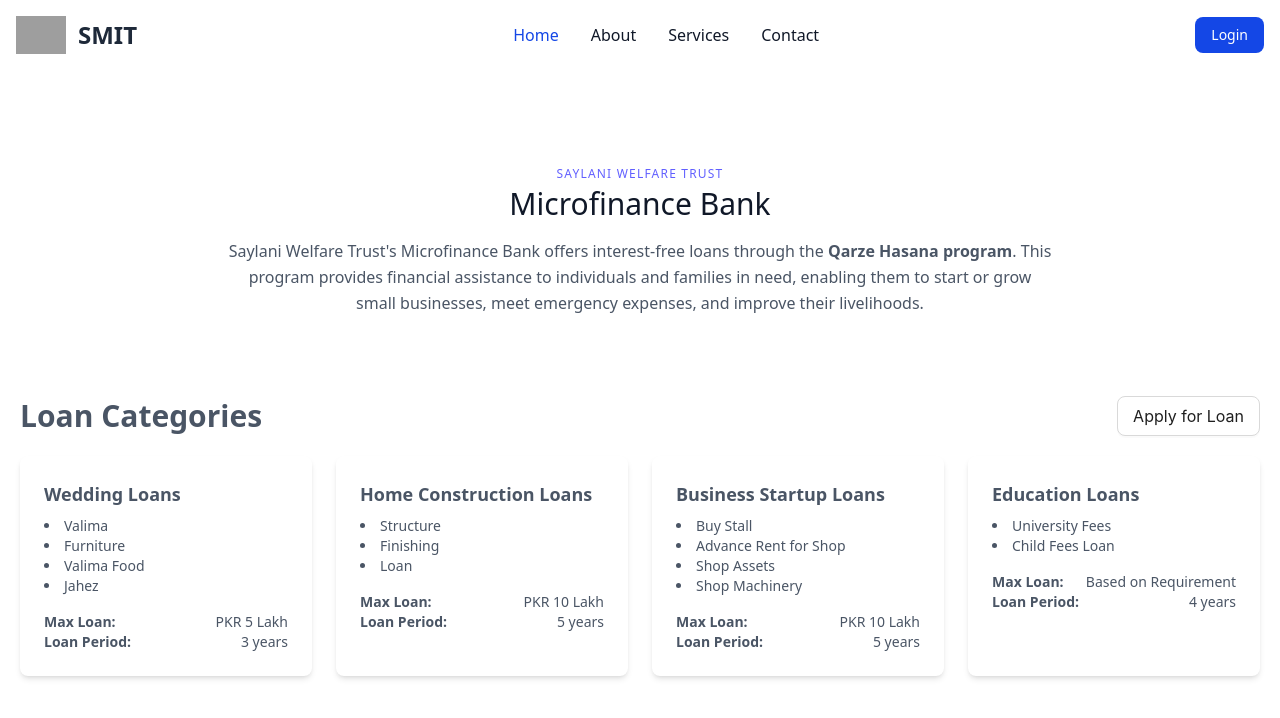
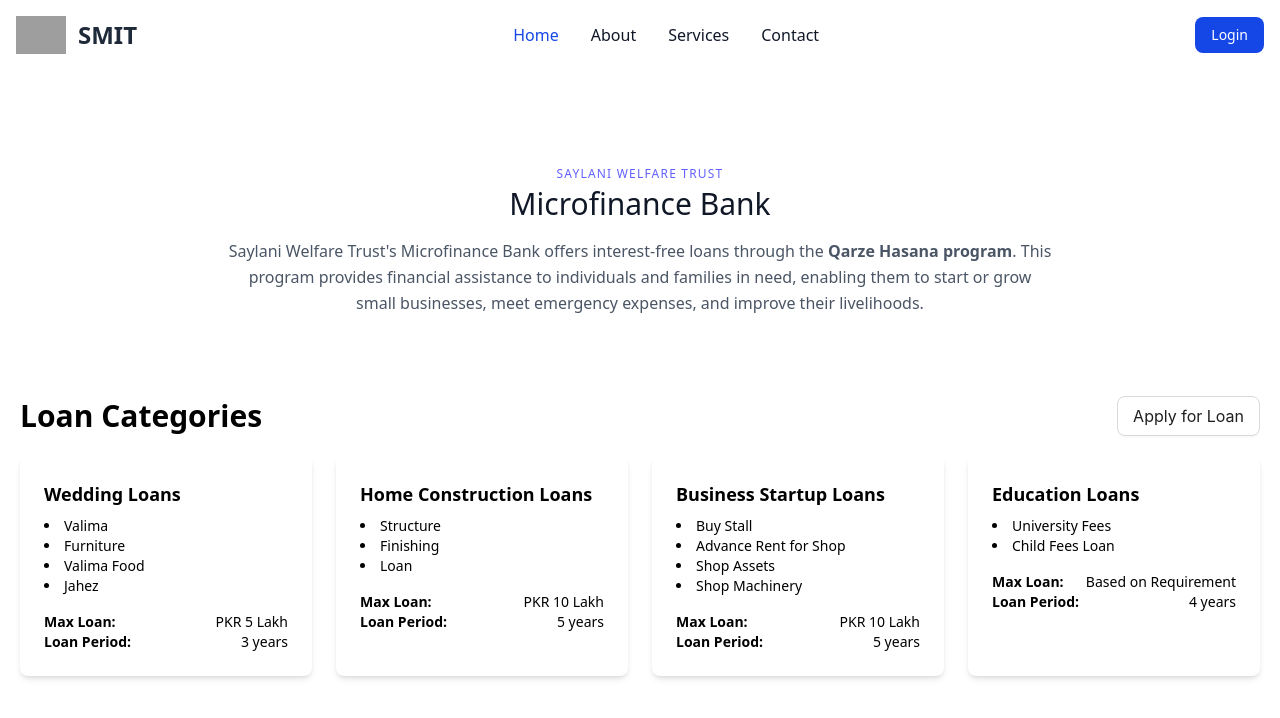
Before and after one commit to Abbas2003/SMIT-Final-Hackathon, a React (Vite) app: page / in a window 1280 px wide. Shown: the top 718 px of the page. Built offline with nearby package versions, Linux system fonts and the light colour scheme; grey boxes are pictures that could not be loaded.

Commit message:
color fixed

```diff
--- a/src/components/ui/LoanCategory.jsx
+++ b/src/components/ui/LoanCategory.jsx
@@ -30,7 +30,7 @@
   ];
 
   return (
-    <section>
+    <section className='text-black'>
         <div className='flex items-center justify-between my-5'>
             <div className='text-3xl font-bold'>Loan Categories</div>
             <div>
--- a/src/pages/root/home.jsx
+++ b/src/pages/root/home.jsx
@@ -6,7 +6,6 @@
 const Home = () => {
   return (
     <div>
-      {/* <Dashboard /> */}
       <Navbar />
       <Hero />
     </div>
```
